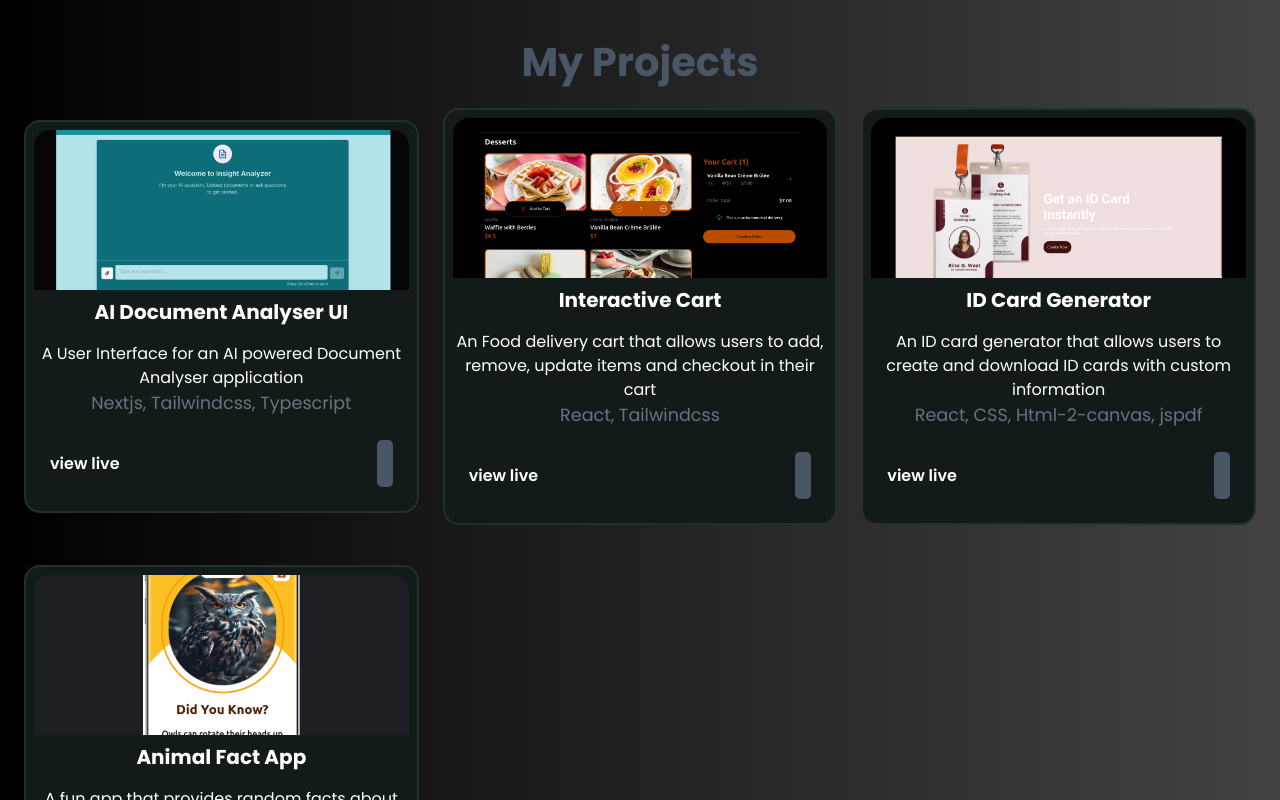
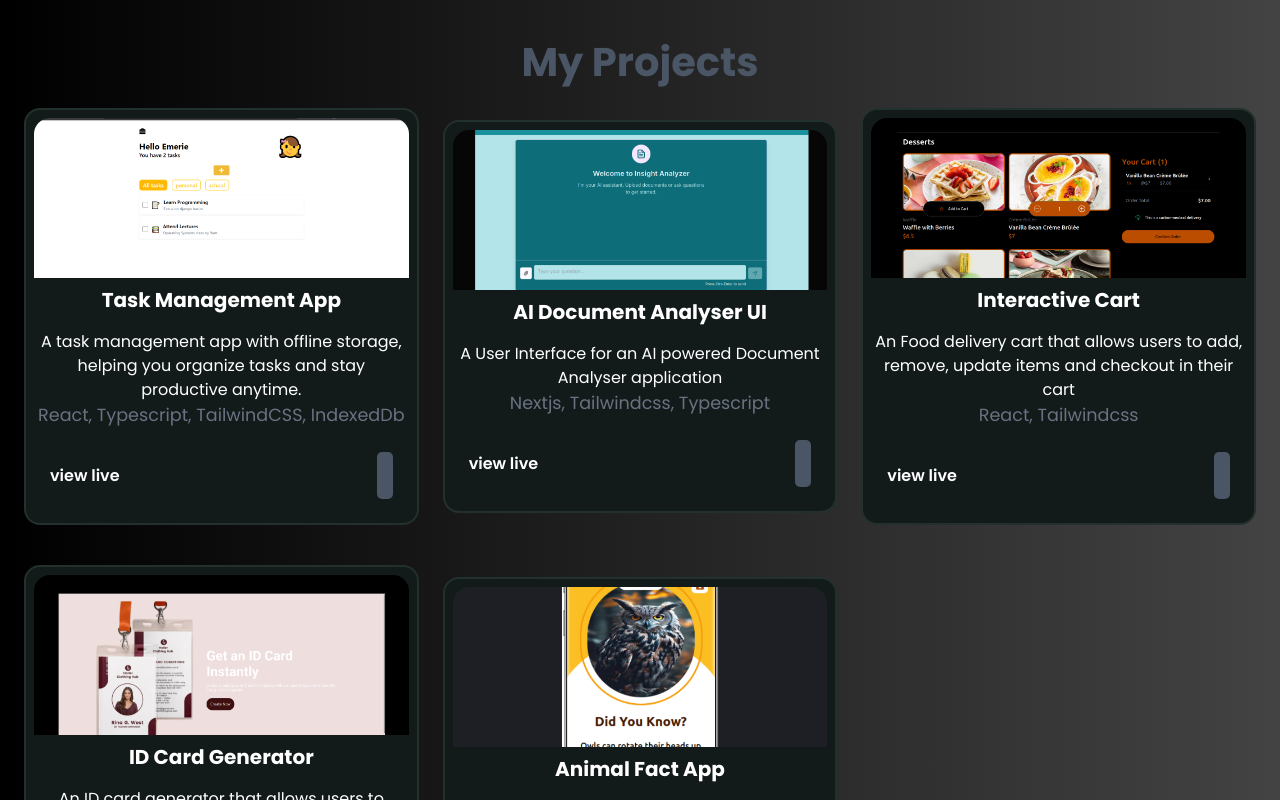
Before and after one commit to Uche44/My-portfolio, a React (Vite) app: page /projects in a window 1280 px wide. Shown: the top 800 px of the page. Built offline with nearby package versions, Linux system fonts and the light colour scheme; some icons are missing.

Commit message:
minor fixes

```diff
--- a/src/components/Header.jsx
+++ b/src/components/Header.jsx
@@ -9,8 +9,8 @@ const Header = () => {
 
   const [openNav, setOpenNav] = useState(false);
   return (
-    <header className="w-full h-18 md:h-20 bg-white ">
-      <nav className="w-full h-full flex justify-between items-center px-3 bg-black">
+    <header className="w-full h-20 shadow-2xl md:h-20 bg-white ">
+      <nav className="w-full h-full flex justify-between items-center px-3 md:px-8 bg-black">
         <div className="h-8 w-8 text-white font-bold md:text-[1.6rem]">PA</div>
         <button
           className={`text-white cursor-pointer bg-[#23312e] rounded-[10px] border-gray-200 h-10 w-10 justify-self-end md:hidden ${
--- a/src/components/Hero.jsx
+++ b/src/components/Hero.jsx
@@ -3,9 +3,9 @@ import Header from "./Header";
 const HeroSection = () => {
 
   return (
-    <section className="hero h-[87vh] w-full  flex flex-col items-center md:h-[90vh] relative ">
+    <section className="hero max-h-[87vh] w-full  flex flex-col items-center md:h-[90vh] relative ">
      <Header />
-      <img src="/images/code.gif" alt="" className="mt-16 w-[80%] md:w-[50%] md:h-[65vh] md:mt-10" />
+      <img src="/images/code.gif" alt="" className="mt-16 w-[80%] md:w-[40%] md:h-[65vh] md:mt-10" />
 
     </section>
   );
--- a/src/pages/AboutMe.jsx
+++ b/src/pages/AboutMe.jsx
@@ -10,6 +10,7 @@ import {
   Supabase,
   LinkedIn,
   XLight,
+  TypeScript,
 } from "developer-icons";
 
 const AboutMe = () => {
@@ -19,6 +20,7 @@ const AboutMe = () => {
     { id: 3, name: "JavaScript", icon: JavaScript },
     { id: 4, name: "Tailwind CSS", icon: TailwindCSS },
     { id: 5, name: "React", icon: React },
+    { id: 6, name: "TypeScript", icon: TypeScript },
   ];
 
   const Tools2 = [
--- a/src/pages/Projects.jsx
+++ b/src/pages/Projects.jsx
@@ -11,6 +11,15 @@ const Projects = () => {
     //   url: "https://id-generator-chi.vercel.app/",
     //   github: "https://github.com/Uche44/sabi-rights",
     // },
+    {
+      img: "/images/too-doo.png",
+      name: "Task Management App",
+      tools: ["React", "Typescript", "TailwindCSS", "IndexedDb"],
+      about:
+        "A task management app with offline storage, helping you organize tasks and stay productive anytime.",
+      url: "https://too-doo-rouge.vercel.app/",
+      github: "https://github.com/Uche44/TooDoo",
+    },
     {
       img: "/images/aichat.png",
       name: "AI Document Analyser UI",
@@ -49,7 +58,6 @@ const Projects = () => {
 
   return (
     <>
-
       <h2 className="text-gray-600 text-[2.5rem] font-bold text-center mt-8 mb-4">
         My Projects
       </h2>
```
Also changed, not shown: public/images/too-doo.png (added).
